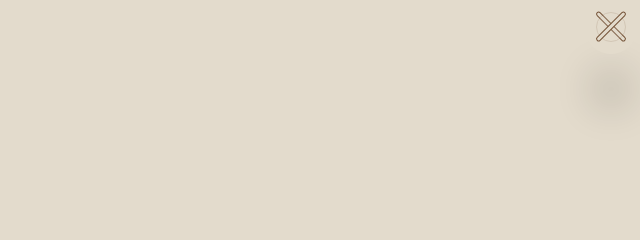
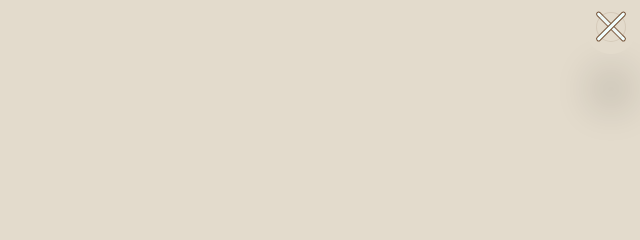
Before and after one commit to Melkenroz/Melkenroz, a plain HTML site: page index.html in a window 1280 px wide. Both pictures are taken after a click on the element 1250 px from the left and 29 px from the top of the page. Shown: the top 240 px of the page, 640-1280 px from the left. Drawn offline with nearby package versions, Linux system fonts and the light colour scheme; a web font is replaced by a local one.

Commit message:
set background-color from top and bottom bars to white when menu is shown and change border-color from middle bar

```diff
--- a/css/styles.css
+++ b/css/styles.css
@@ -278,6 +278,7 @@ h4 {
   top: 16%;
   left: 20%;
   border-radius: 50%;
+  border-color: var(--brown-transp);
   background: var(--background-site);
   opacity: 0.15;
 }
@@ -286,14 +287,14 @@ h4 {
   transform: rotate(45deg);
   top: 40%;
   border-radius: 10px;
-  background-color: var(--background-site);
+  /* background-color: var(--background-site); */
 }
 
 .bottom-open {
   transform: rotate(-45deg);
   top: 40%;
   border-radius: 10px;
-  background-color: var(--background-site);
+  /* background-color: var(--background-site); */
 }
 
 /* HOME */
```
